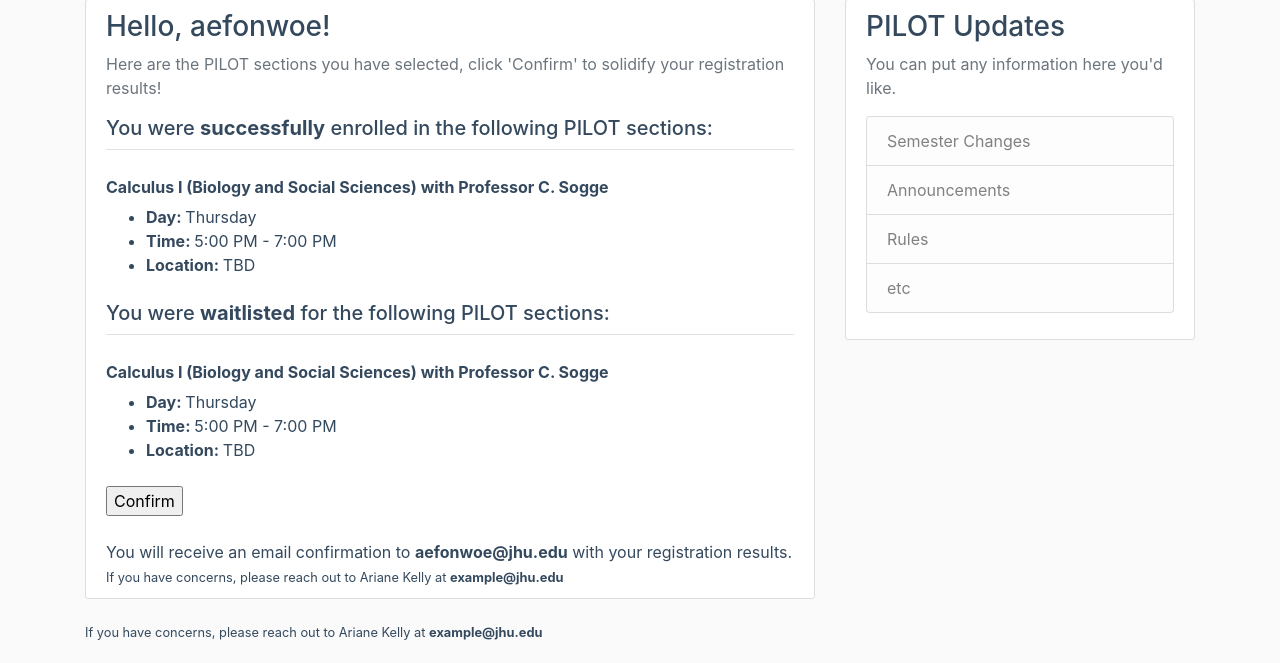
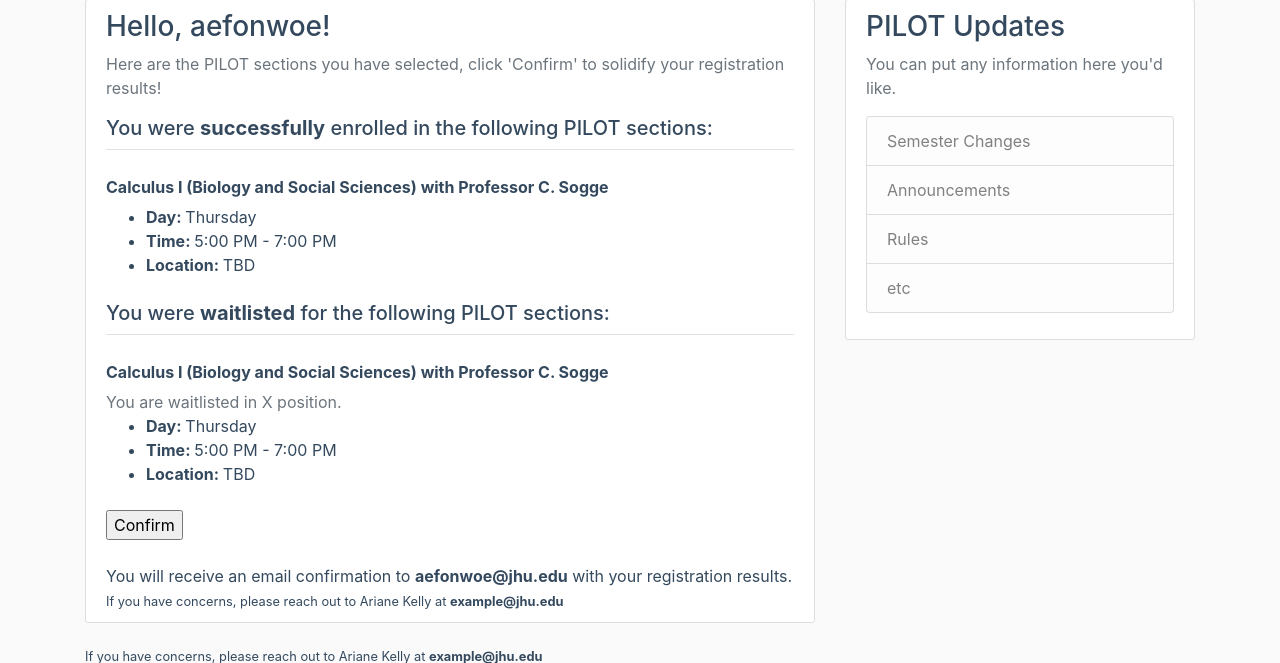
Before and after one commit to miaboloix/registration, a Django app: page /9/meetings/1/1/1/register/ in a window 1280 px wide. Shown: the part 81-744 px from the top of the page. Run offline with Django 3.2, Linux system fonts and the light colour scheme; a user stored in the database is signed in; data comes from the database, SQL or seed files in the repository; some libraries are stand-ins or nearby versions.

Commit message:
commited

```diff
--- a/mysite/one/templates/one/register_results.html
+++ b/mysite/one/templates/one/register_results.html
@@ -25,6 +25,7 @@
 	{% if full|length > 0 %}
 		{% for time in full %}
 			<h6 class="stat-course"><b>{{ time.course }}</b></h6>
+			<h7 class="text-muted">You are waitlisted in X position. </h7>
 			<ul>
 				<li><b>Day: </b>{{ time.day }}</li>
 				<li><b>Time: </b>{{time.start_time}} - {{time.end_time}}</li>
```
